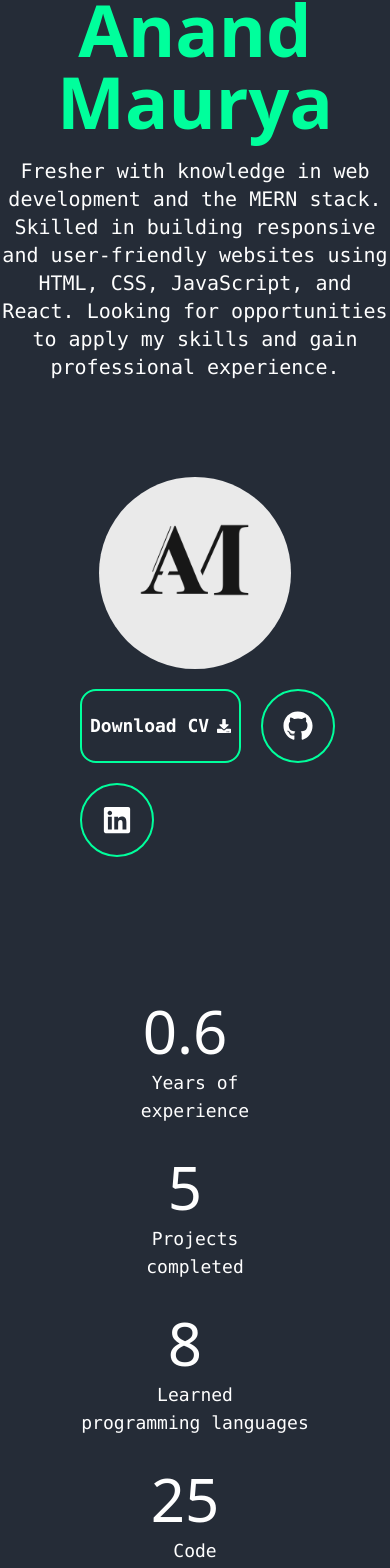
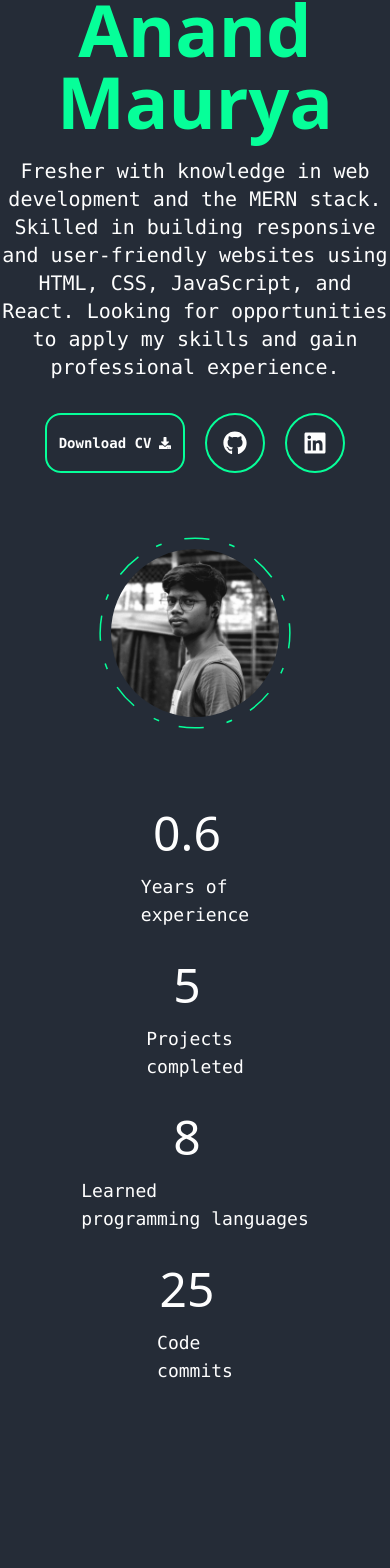
Before and after one commit to anandcodework/portfolio, a React (Vite) app: page / in a window 390 px wide. Shown: the part 291-1859 px from the top of the page. After the commit the page ends 1676 px from the top, so only its background shows below. Built offline with nearby package versions, Linux system fonts and the light colour scheme.

Commit message:
add animation in profile image

```diff
--- a/src/components/About.jsx
+++ b/src/components/About.jsx
@@ -1,7 +1,8 @@
+import { div } from 'framer-motion/client'
 import React from 'react'
 
 export default function About() {
   return (
-    <div className='text-fourth mt-20 w-[100%]'>About Lorem ipsum dolor sit, amet consectetur adipisicing elit. Tempora veritatis itaque labore magnam ipsam eligendi consequatur beatae molestiae atque obcaecati, voluptatum ipsa commodi perferendis doloribus aperiam iure. Alias, enim harum? Lorem, ipsum dolor sit amet consectetur adipisicing elit. Eum quis doloremque maxime harum, dolor natus facere corporis, veniam sint eveniet nesciunt dignissimos. Necessitatibus perferendis cumque distinctio dolor neque ratione beatae?</div>
+    <div className='mt-20 w-screen'> </div>
   )
 }
--- a/src/components/Hero.jsx
+++ b/src/components/Hero.jsx
@@ -9,7 +9,7 @@ import { motion } from 'framer-motion';
 
 export default function Hero() {
   return (
-    <section className="text-third w-screen mt-[10vh] font-mono">
+    <section className="text-third w-screen mt-[10vh] md:mt-[5vh] font-mono">
       <div className="flex flex-col md:flex-row justify-center items-center gap-16 mx-auto md:mx-20">
 
         {/* Text Content */}
@@ -22,123 +22,163 @@ export default function Hero() {
             user-friendly websites using HTML, CSS, JavaScript, and React. Looking for opportunities to apply my
             skills and gain professional experience.
           </p>
+          {/* Button Section */}
+      <div className='flex flex-wrap justify-center w-full container gap-5'>
+        {/* Download CV Button */}
+        <button
+          className="text-sm text-third border-2 hover:text-primary border-fourth hover:bg-fourth/70
+      font-semibold rounded-2xl px-3 py-2 duration-200 flex items-center transform hover:scale-105"
+        >
+          <a href="" className='flex items-center gap-1'>
+            Download CV <FaDownload className='text-base pl-1' />
+          </a>
+        </button>
 
+        {/* GitHub Link */}
+        <a
+          href="https://github.com/your-github"  // Replace with your GitHub link
+          className="text-lg text-third border-2 hover:text-primary border-fourth hover:bg-fourth/70
+      font-semibold rounded-full p-4 duration-200 transform hover:scale-105"
+        >
+          <FaGithub className='text-2xl' />
+        </a>
 
+        {/* LinkedIn Link */}
+        <a
+          href="https://linkedin.com/in/your-linkedin"  // Replace with your LinkedIn link
+          className="text-lg text-third border-2 hover:text-primary border-fourth hover:bg-fourth/70
+      font-semibold rounded-full p-4 duration-200 transform hover:scale-105"
+        >
+          <FaLinkedin className='text-2xl' />
+        </a>
+      </div>
         </div>
 
         {/* Image Section */}
-        <div className="flex justify-center md:mb-20">
+
+
+<div className="flex justify-center relative">
+
+
+  {/* Image Animation */}
   <motion.div
-            initial={{ opacity: 50 }}
+    initial={{ opacity: 0 }}
     animate={{
-              opacity: 50,
-              transition: { delay: 1, duration: 0.1, ease: "easeIn" }
+      opacity: 1,
+      transition: { delay: 1, duration: 1.7, ease: "easeInOut" },
     }}
-            className="relative w-48 sm:w-64 md:w-80 lg:w-96 xl:w-[400px] 2xl:w-[500px]"
+    className="relative w-48 p-3 sm:w-64 md:w-72 lg:w-80 xl:w-[360px] 2xl:w-[420px]"
   >
     <motion.div
       initial={{ opacity: 0 }}
       animate={{
         opacity: 1,
-                transition: { delay: 1.4, duration: 0.1, ease: "easeInOut" }
+        transition: { delay: 1.4, duration: 0.9, ease: "easeInOut" },
       }}
     >
+      {/* Rotating Circle Animation */}
+  <motion.svg
+    width="506"
+    height="506"
+    xmlns="http://www.w3.org/2000/svg"
+    viewBox="0 0 506 506"
+    className="absolute inset-0 w-full h-full"
+  >
+    <motion.circle
+      cx="253"
+      cy="253"
+      r="250"
+      stroke="#06ff99" // Green stroke color
+      strokeWidth="4"
+      strokeLinejoin="round"
+      fill="none" // Ensures the circle is hollow
+      strokeDasharray="24 16" // This defines the dashed pattern
+      animate={{
+        strokeDasharray: ["15 120 25 25", "16 25 92 72", "2 250 22 22",], // Change the dash pattern
+        rotate: [120, 360], // Rotate the circle
+      }}
+      transition={{
+        duration: 26,
+        repeat: Infinity, // Repeat animation infinitely
+        repeatType: "reverse", // Reverse the animation on repeat
+      }}
+    />
+  </motion.svg>
       <img
-                src="src/assets/Anand Logo.png" // Adjust the image path as needed
+        src="src/assets/ProfileImage.png" // Adjust the image path as needed
         alt="Anand Maurya Logo"
         className="object-contain rounded-full w-full h-full"
       />
     </motion.div>
   </motion.div>
 </div>
+
       </div>
 
-   {/* Button Section */}
-<div className='flex flex-wrap justify-self-center pl-20 md:pl-52  w-full container my-5 gap-5 '>
-  {/* Download CV Button */}
-  <button
-    className="text-lg text-third border-2 hover:text-primary border-fourth hover:bg-fourth/70
-      font-semibold rounded-2xl px-2 py-1 duration-200 flex items-center"
-  >
-    <a href="" className='flex items-center gap-1'>
-      Download CV <FaDownload className='pl-1 ' />
-    </a>
-  </button>
+{/* Counter Section */}
+      <div className="w-screen text-center grid grid-cols-1 sm:grid-cols-2 lg:grid-cols-4 gap-8 sm:gap-12 lg:gap-16 px-6 md:px-20 mt-20 md:mt-32">
+        {/* Counter Item: Years of Experience */}
+        <div className="flex flex-col sm:flex-row items-center gap-4 justify-center">
+          <div className="text-5xl sm:text-6xl lg:text-7xl font-sans mr-4">
+            <CountUp
+              start={0}
+              end={0.6}
+              duration={5}
+              decimals={1}
+            />
+          </div>
+          <p className="text-lg sm:text-xl lg:text-2xl font-medium text-justify">
+            Years of <br  /> experience
+          </p>
+        </div>
 
-  {/* GitHub Link */}
-  <a
-    href="https://linkedin.com/in/your-linkedin"  // Replace with your LinkedIn link
-    className="text-xl text-third border-2 hover:text-primary border-fourth hover:bg-fourth/70
-      font-semibold rounded-full p-5 duration-200"
-  >
-    <FaGithub className='text-3xl' />
-  </a>
+        {/* Counter Item: Projects Completed */}
+        <div className="flex flex-col sm:flex-row items-center gap-4 justify-center">
+          <div className="text-5xl sm:text-6xl lg:text-7xl font-sans mr-4">
+            <CountUp
+              start={0}
+              end={5}
+              duration={5}
+              decimals={0}
+            />
+          </div>
+          <p className="text-lg sm:text-xl lg:text-2xl font-medium text-justify">
+            Projects <br /> completed
+          </p>
+        </div>
 
-  {/* LinkedIn Link */}
-  <a
-    href="https://linkedin.com/in/your-linkedin"  // Replace with your LinkedIn link
-    className="text-xl text-third border-2 hover:text-primary border-fourth hover:bg-fourth/70
-      font-semibold rounded-full p-5 duration-200"
-  >
-    <FaLinkedin className='text-3xl' />
-  </a>
+        {/* Counter Item: Programming Languages Learned */}
+        <div className="flex flex-col sm:flex-row items-center gap-4 justify-center">
+          <div className="text-5xl sm:text-6xl lg:text-7xl font-sans mr-4">
+            <CountUp
+              start={0}
+              end={8}
+              duration={5}
+              decimals={0}
+            />
+          </div>
+          <p className="text-lg sm:text-xl lg:text-2xl font-medium text-justify">
+            Learned <br /> programming languages
+          </p>
+        </div>
+
+        {/* Counter Item: Code Commits */}
+        <div className="flex flex-col sm:flex-row items-center gap-4 justify-center">
+          <div className="text-5xl sm:text-6xl lg:text-7xl font-sans mr-4">
+            <CountUp
+              start={0}
+              end={25}
+              duration={5}
+              decimals={0}
+            />
+          </div>
+          <p className="text-lg sm:text-xl lg:text-2xl font-medium text-justify">
+            Code <br /> commits
+          </p>
+        </div>
       </div>
 
 
-      {/* Counter Section */}
-<div className=" w-screen text-center grid grid-cols-1 sm:grid-cols-2 md:grid-cols-4 gap-8 sm:gap-12 md:gap-16 mt-36 px-20 ">
-  {/* Counter Item: Years of Experience */}
-  <div className="flex flex-col items-center gap-2 font-mono">
-    <div className="text-6xl sm:text-5xl md:text-7xl font-sans mr-5">
-      <CountUp
-        start={0}
-        end={0.6}
-        duration={2.75}
-        decimals={1}
-      />
-    </div>
-    <p className="text-lg sm:text-xl">Years of <br /> experience</p>
-  </div>
-
-  {/* Counter Item: Projects Completed */}
-  <div className="flex flex-col items-center gap-2 font-mono">
-    <div className="text-6xl sm:text-5xl md:text-7xl font-sans mr-5">
-      <CountUp
-        start={0}
-        end={5}
-        duration={2.75}
-        decimals={0}
-      />
-    </div>
-    <p className="text-lg sm:text-xl">Projects <br /> completed</p>
-  </div>
-
-  {/* Counter Item: Programming Languages Learned */}
-  <div className="flex flex-col items-center gap-2 font-mono">
-    <div className="text-6xl sm:text-5xl md:text-7xl font-sans mr-5">
-      <CountUp
-        start={0}
-        end={8}
-        duration={2.75}
-        decimals={0}
-      />
-    </div>
-    <p className="text-lg sm:text-xl">Learned <br /> programming languages</p>
-  </div>
-
-  {/* Counter Item: Code Commits */}
-  <div className="flex flex-col items-center gap-2 font-mono">
-    <div className="text-6xl sm:text-5xl md:text-7xl font-sans mr-5">
-      <CountUp
-        start={0}
-        end={25}
-        duration={2.75}
-        decimals={0}
-      />
-    </div>
-    <p className="text-lg sm:text-xl">Code <br /> commits</p>
-  </div>
-</div>
 
     </section>
   );
--- a/tailwind.config.js
+++ b/tailwind.config.js
@@ -10,7 +10,7 @@ export default {
         "primary": "#252c37",
         "secondary": "#e0e0e0",
         "third": "#fefefe",
-        "fourth": "#00FF9C"
+        "fourth": "#06ff99"
       },
       fontFamily: {
         roboto: ['Roboto', 'sans-serif'],
```
Also changed, not shown: src/components/Contact.jsx (+119 -4 lines). Lines whose indentation alone changed are shown as unchanged.
